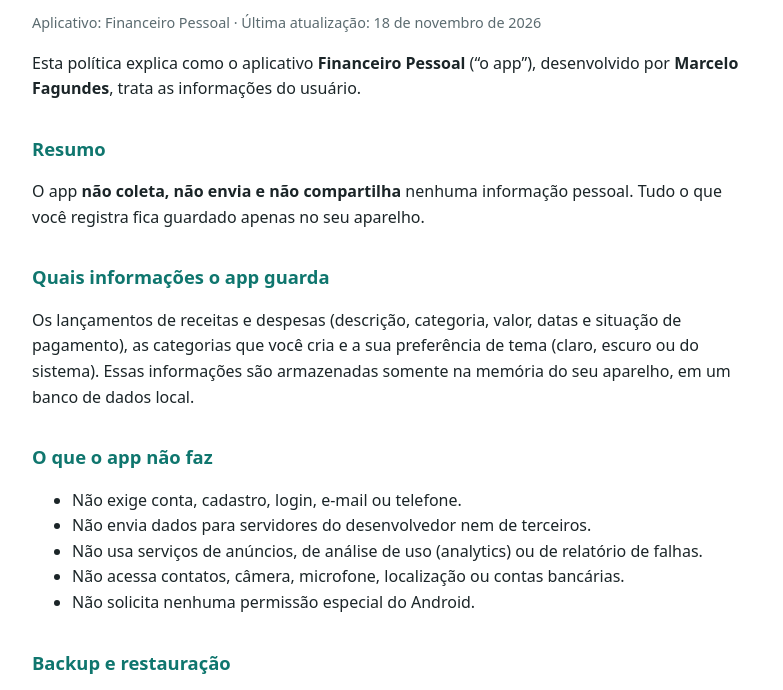
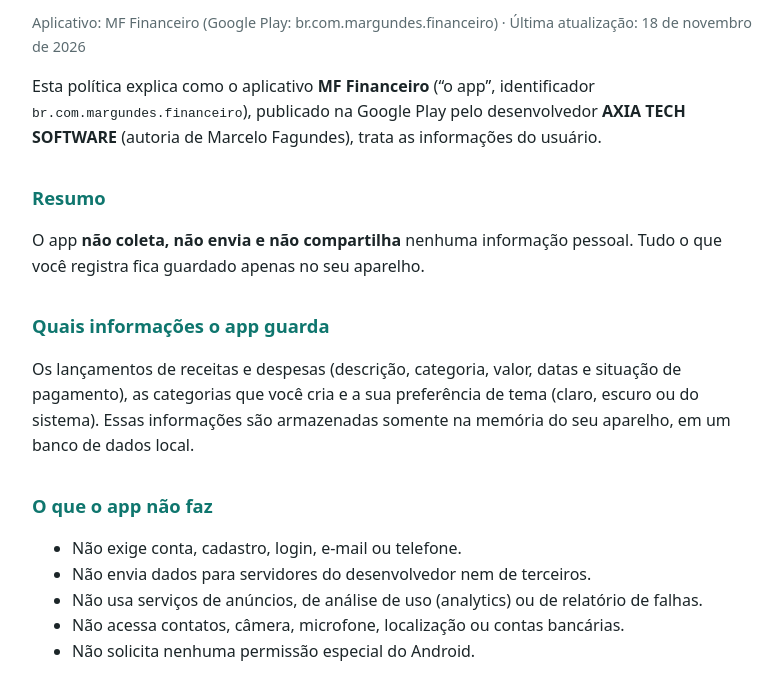
Before and after one commit to margundesgmail/financeiro-privacidade, a plain HTML site: page index.html in a window 1280 px wide. Shown: the part 85-775 px from the top of the page, without its empty margins (248-1031 px from the left). Drawn offline with Linux system fonts and the light colour scheme.

Commit message:
Update index.html

```diff
--- a/index.html
+++ b/index.html
@@ -3,7 +3,7 @@
 <head>
 <meta charset="utf-8">
 <meta name="viewport" content="width=device-width, initial-scale=1">
-<title>Política de Privacidade — Financeiro Pessoal</title>
+<title>Política de Privacidade — MF Financeiro</title>
 <style>
   body { font-family: system-ui, -apple-system, "Segoe UI", Roboto, sans-serif;
          max-width: 720px; margin: 0 auto; padding: 24px 20px 64px;
@@ -15,11 +15,11 @@
 </head>
 <body>
 <h1>Política de Privacidade</h1>
-<p class="data">Aplicativo: Financeiro Pessoal · Última atualização: 18 de novembro de 2026</p>
+<p class="data">Aplicativo: MF Financeiro (Google Play: br.com.margundes.financeiro) · Última atualização: 18 de novembro de 2026</p>
 
-<p>Esta política explica como o aplicativo <strong>Financeiro Pessoal</strong>
-(&ldquo;o app&rdquo;), desenvolvido por <strong>Marcelo Fagundes</strong>, trata as
-informações do usuário.</p>
+<p>Esta política explica como o aplicativo <strong>MF Financeiro</strong>
+(&ldquo;o app&rdquo;, identificador <code>br.com.margundes.financeiro</code>), publicado na Google Play pelo desenvolvedor <strong>AXIA TECH SOFTWARE</strong>
+(autoria de Marcelo Fagundes), trata as informações do usuário.</p>
 
 <h2>Resumo</h2>
 <p>O app <strong>não coleta, não envia e não compartilha</strong> nenhuma informação
```
